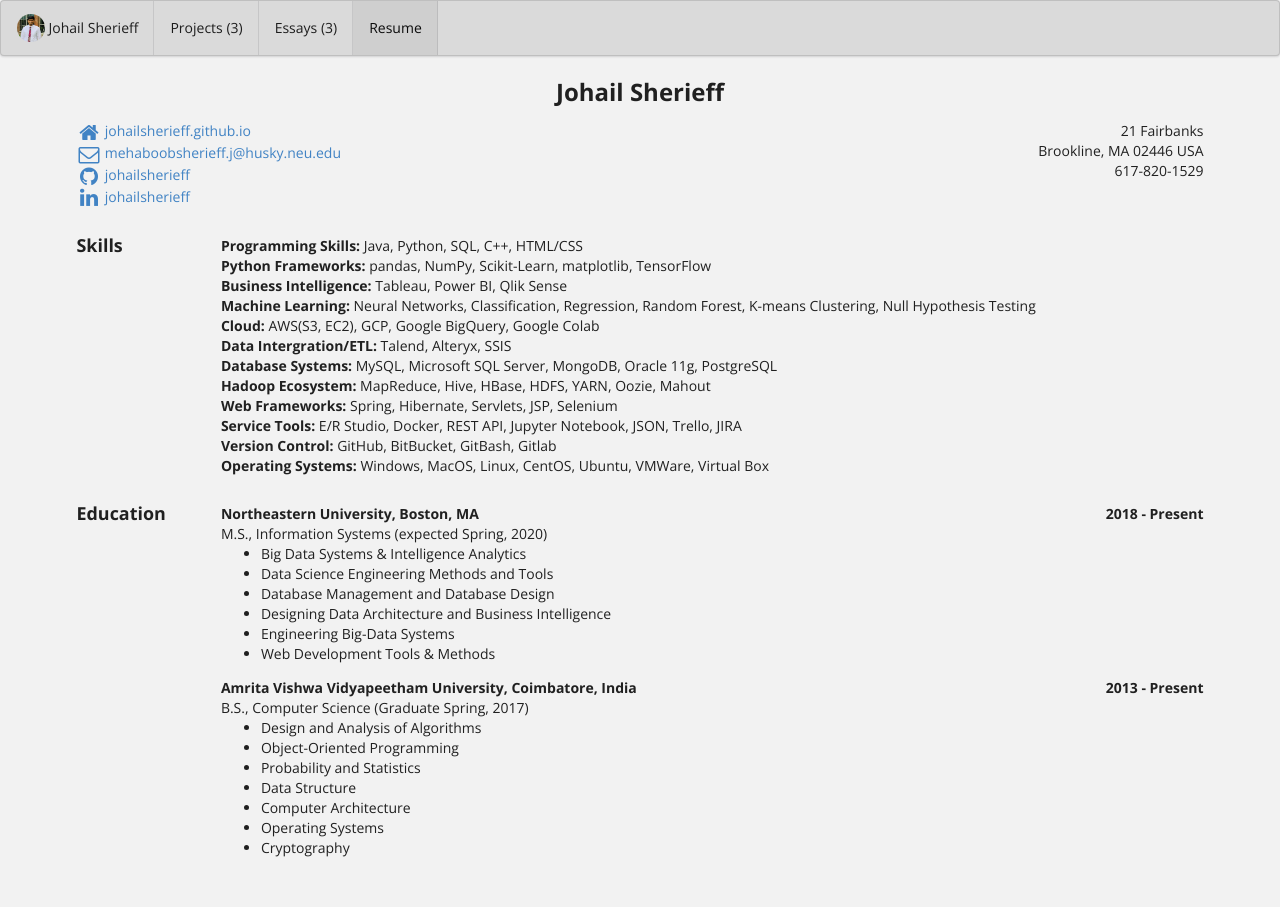
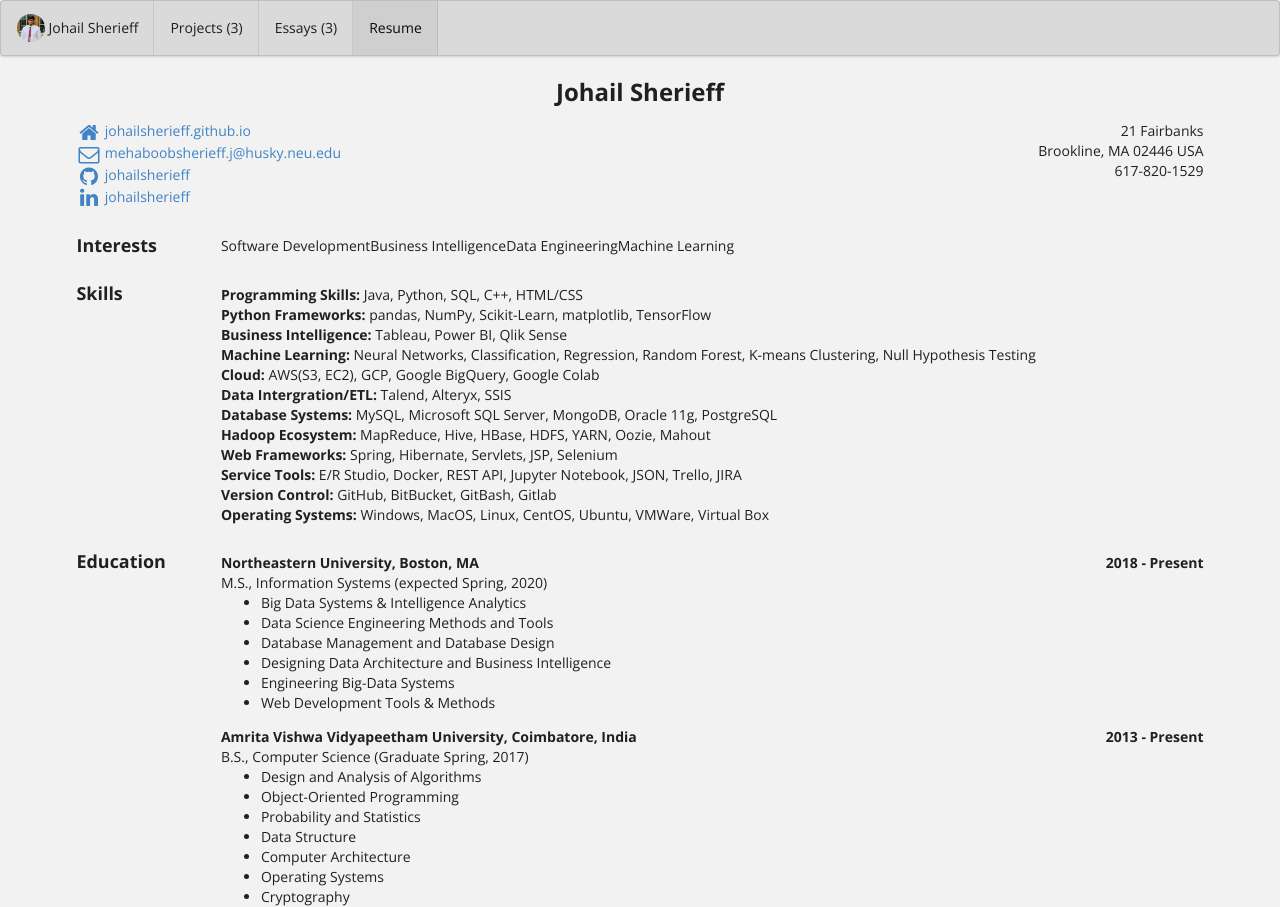
Before and after one commit to johailsherieff/johailsherieff.github.io, a Jekyll site: the page built from bio/index.html, in a window 1280 px wide. Built offline with Jekyll 4.4.1, drawn with Linux system fonts in a browser that asks for light colours.

Commit message:
Update bio.json

```diff
--- a/_data/bio.json
+++ b/_data/bio.json
@@ -27,6 +27,11 @@
       }
     ]
   },
+  "interests": [
+    {
+      "name": ["Software Development","Business Intelligence", "Data Engineering", "Machine Learning"]
+    }
+  ],
   "skills": [
     {
       "name": "Programming Skills",
```
